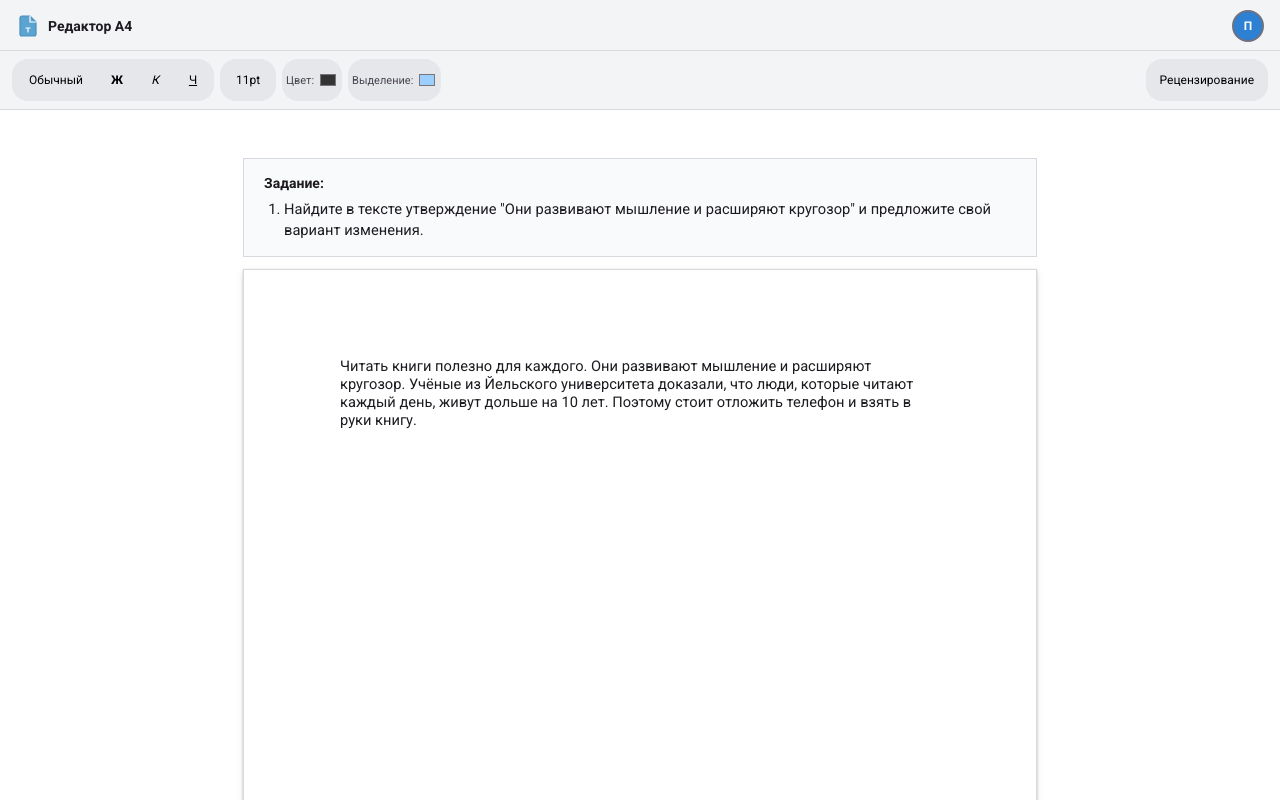
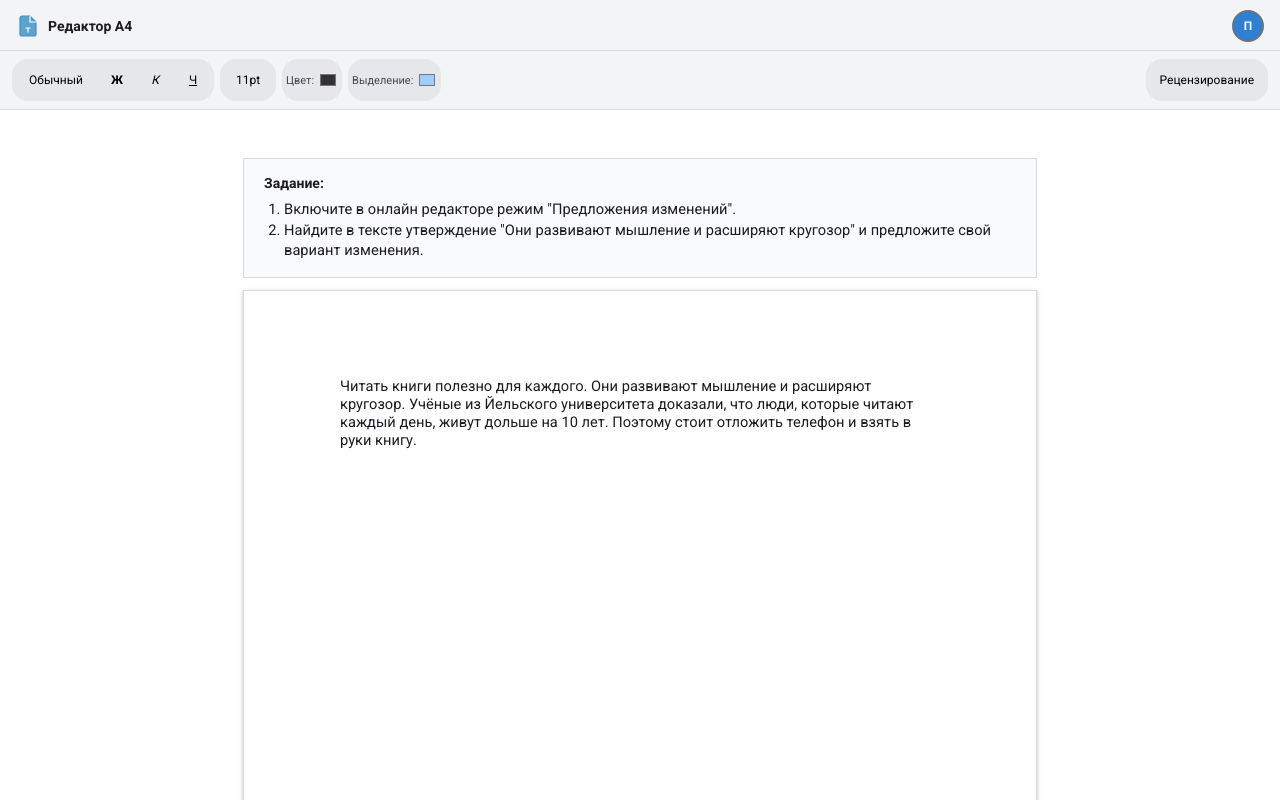
Before and after one commit to ShadexNyc/EditorStyles, a React (Vite) app in the folder client/: page /1 in a window 1280 px wide. Shown: the top 800 px of the page. Built offline with nearby package versions, Linux system fonts and the light colour scheme.

Commit message:
Обновить текст задания в плашке над листом

```diff
--- a/client/src/editor/Canvas.tsx
+++ b/client/src/editor/Canvas.tsx
@@ -10,6 +10,7 @@ export function Canvas({ children }: CanvasProps) {
       <section className="task-block" aria-label="Задание">
         <p className="task-block-title">Задание:</p>
         <ol className="task-block-list">
+          <li>Включите в онлайн редакторе режим "Предложения изменений".</li>
           <li>Найдите в тексте утверждение "Они развивают мышление и расширяют кругозор" и предложите свой вариант изменения.</li>
         </ol>
       </section>
```
